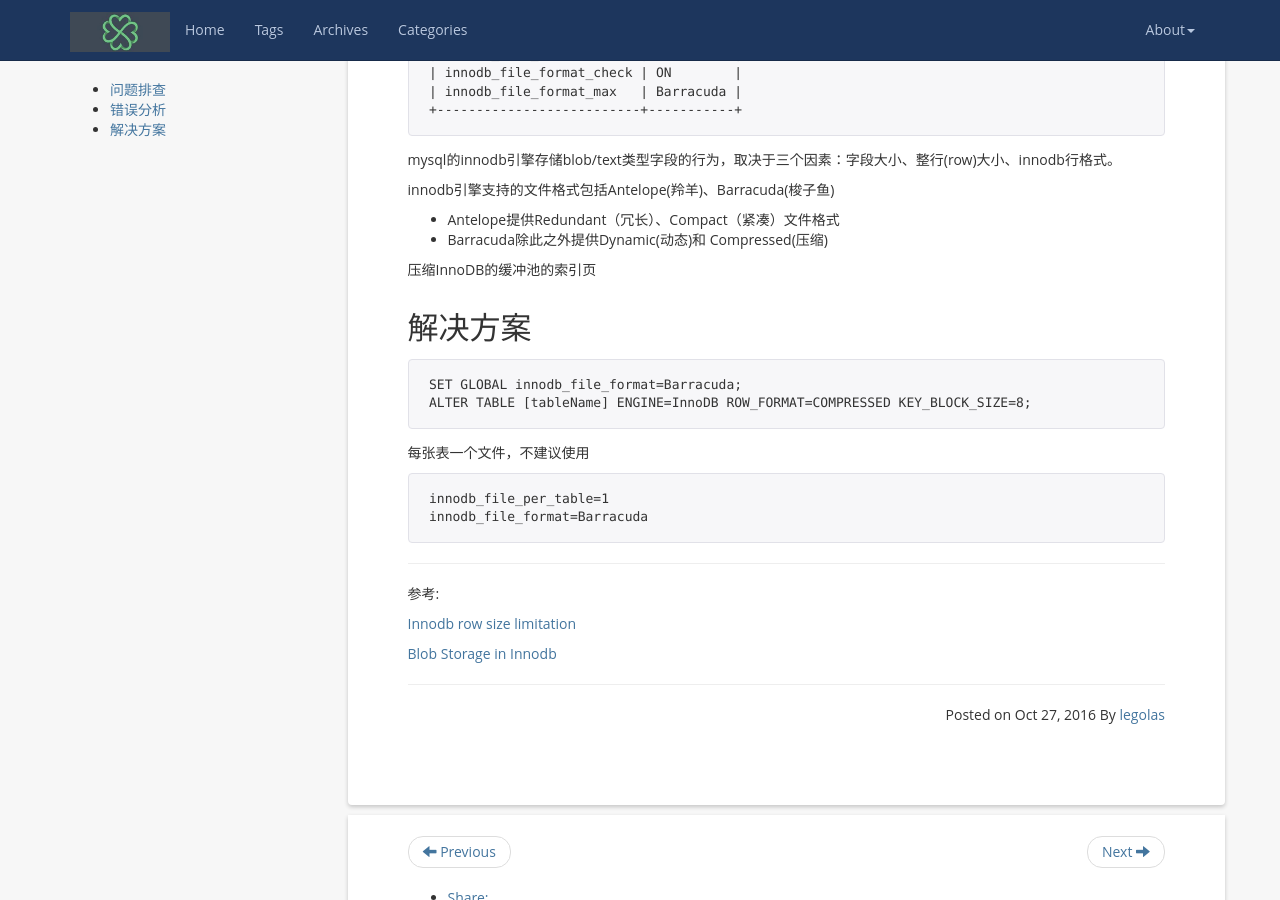
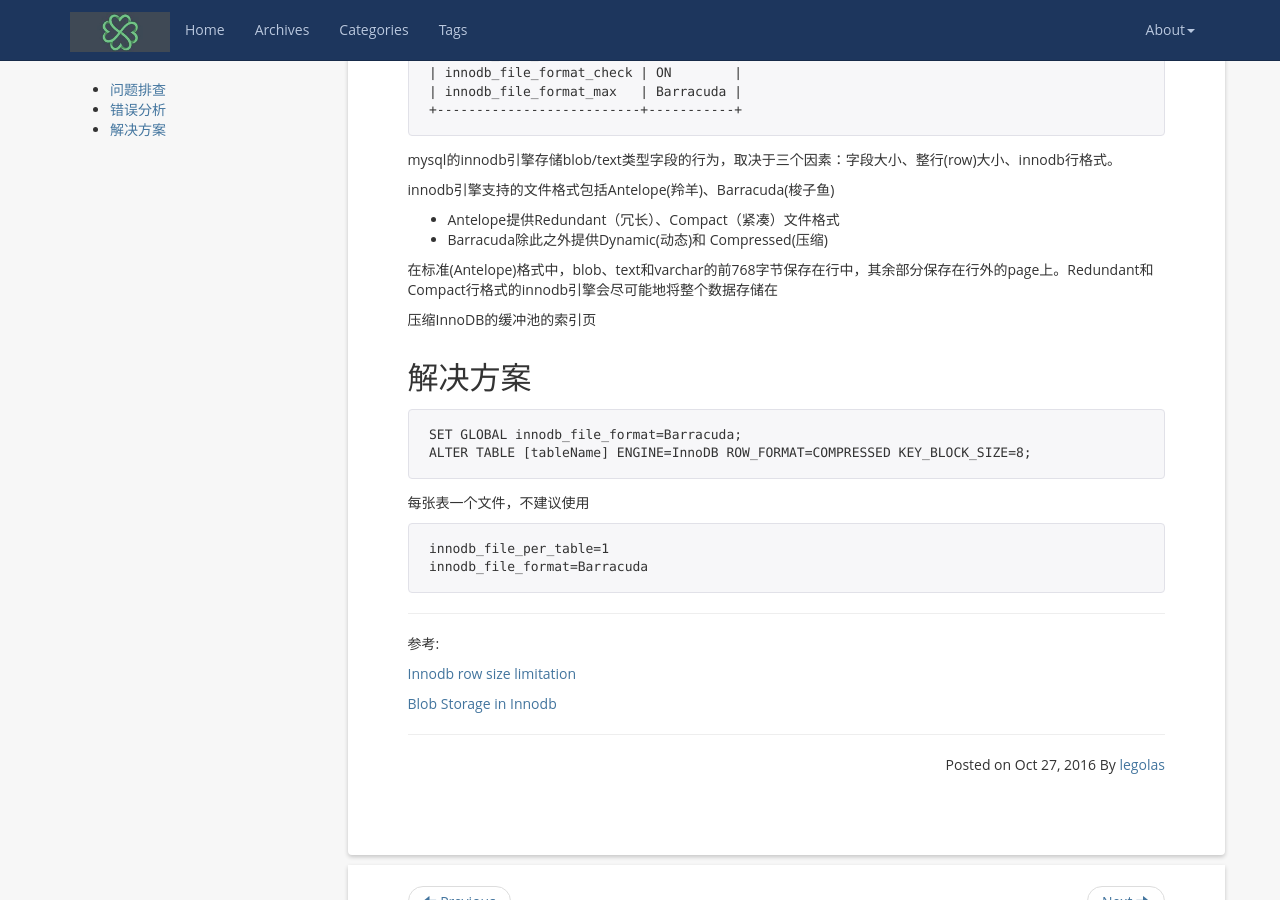
Before and after one commit to legolasNg/legolasNg.github.io, a Jekyll site: the page built from _posts/2016-10-27-innodb-row-size-limitation.md, in a window 1280 px wide and 900 px high, scrolled down 1530 px. Built offline with Jekyll 4.4.1, drawn with Linux system fonts in a browser that asks for light colours; nearby versions of some CDN libraries; comment, search, counter and statistics services are not loaded.

Commit message:
[modify] add content to srticle

```diff
--- a/_config.yml
+++ b/_config.yml
@@ -5,7 +5,7 @@ url: https://legolasng.github.io
 resume_site: https://github.com/legolasNg
 baseurl: ""
 description: keep it simple, stupid !
-meta_description: 请叫我"小叶子"！
+meta_description: 叫我"小叶子"就行！
 motto: Talk is cheap, Show me the code !
 banner: legolas
 
--- a/_includes/header.html
+++ b/_includes/header.html
@@ -16,13 +16,13 @@
                     <a href="{{ '/' | prepend: site.baseurl }}">Home</a>
                 </li>
                 <li>
-                    <a href="{{ '/tags' | prepend: site.baseurl }}">Tags</a>
-                </li>
-                <li>
                     <a href="{{ '/archives' | prepend: site.baseurl }}">Archives</a>
                 </li>
                 <li>
                     <a href="{{ '/categories' | prepend: site.baseurl }}">Categories</a>
+                </li>
+                <li>
+                    <a href="{{ '/tags' | prepend: site.baseurl }}">Tags</a>
                 </li>
             </ul>
             <ul class="nav navbar-nav navbar-right">
--- a/_posts/2016-10-27-innodb-row-size-limitation.md
+++ b/_posts/2016-10-27-innodb-row-size-limitation.md
@@ -61,12 +61,12 @@ show variables like '%innodb_file_format%';
 
 mysql的innodb引擎存储blob/text类型字段的行为，取决于三个因素：字段大小、整行(row)大小、innodb行格式。
 
-
-
 innodb引擎支持的文件格式包括Antelope(羚羊)、Barracuda(梭子鱼)
 
 - Antelope提供Redundant（冗长）、Compact（紧凑）文件格式
 - Barracuda除此之外提供Dynamic(动态)和 Compressed(压缩)
+
+在标准(Antelope)格式中，blob、text和varchar的前768字节保存在行中，其余部分保存在行外的page上。Redundant和Compact行格式的innodb引擎会尽可能地将整个数据存储在
 
 压缩InnoDB的缓冲池的索引页
 
```
Also changed, not shown: 1 other file.
